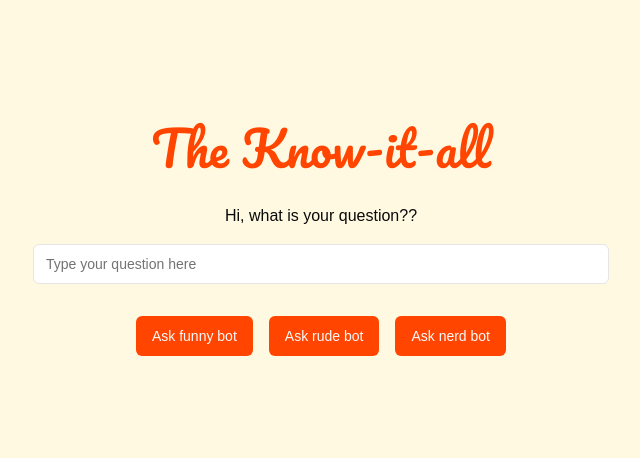
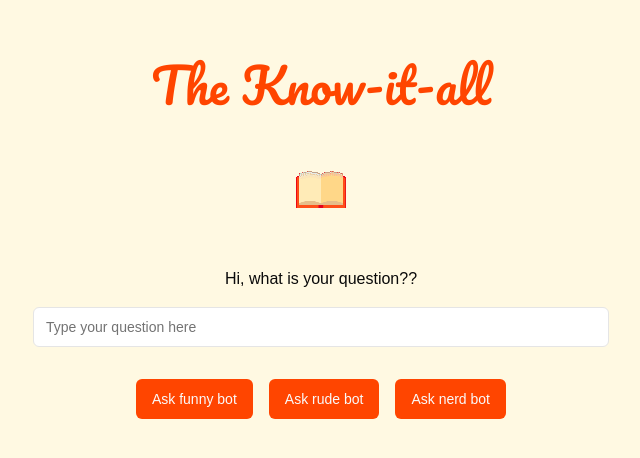
Before and after one commit to Cecil2024/The-Know-It-ALL, a Next.js app: page / in a window 1280 px wide. Shown: the part 144-602 px from the top of the page, without its empty margins (319-959 px from the left). Built offline with nearby package versions, Linux system fonts and the light colour scheme.

Commit message:
animation added

```diff
--- a/page.tsx
+++ b/page.tsx
@@ -35,10 +35,18 @@ export default function KnowItAll() {
 
   return (
     <div className="min-h-screen bg-[#FFF9E2] flex flex-col justify-center items-center px-4 py-8">
-      <h1 className="text-[#ff4500] text-4xl md:text-5xl mb-8 header-font" style={{fontFamily: 'Pacifico'}}>
+      <h1 className="text-[#ff4500] text-4xl md:text-5xl mb-2 header-font" style={{fontFamily: 'Pacifico'}}>
         The Know-it-all
       </h1>
 
+      <div className="w-full max-w-md mx-auto flex flex-col justify-center items-center">
+        <img
+          src="/book animated.gif"
+          alt="Book animated"
+          width={150}
+          height={150}
+        />
+      </div>
 
       {/* <div className={styles.icon}>
       <Lottie animationData={animationData} loop={true} />
```
Also changed, not shown: public/book animated.gif (added).
